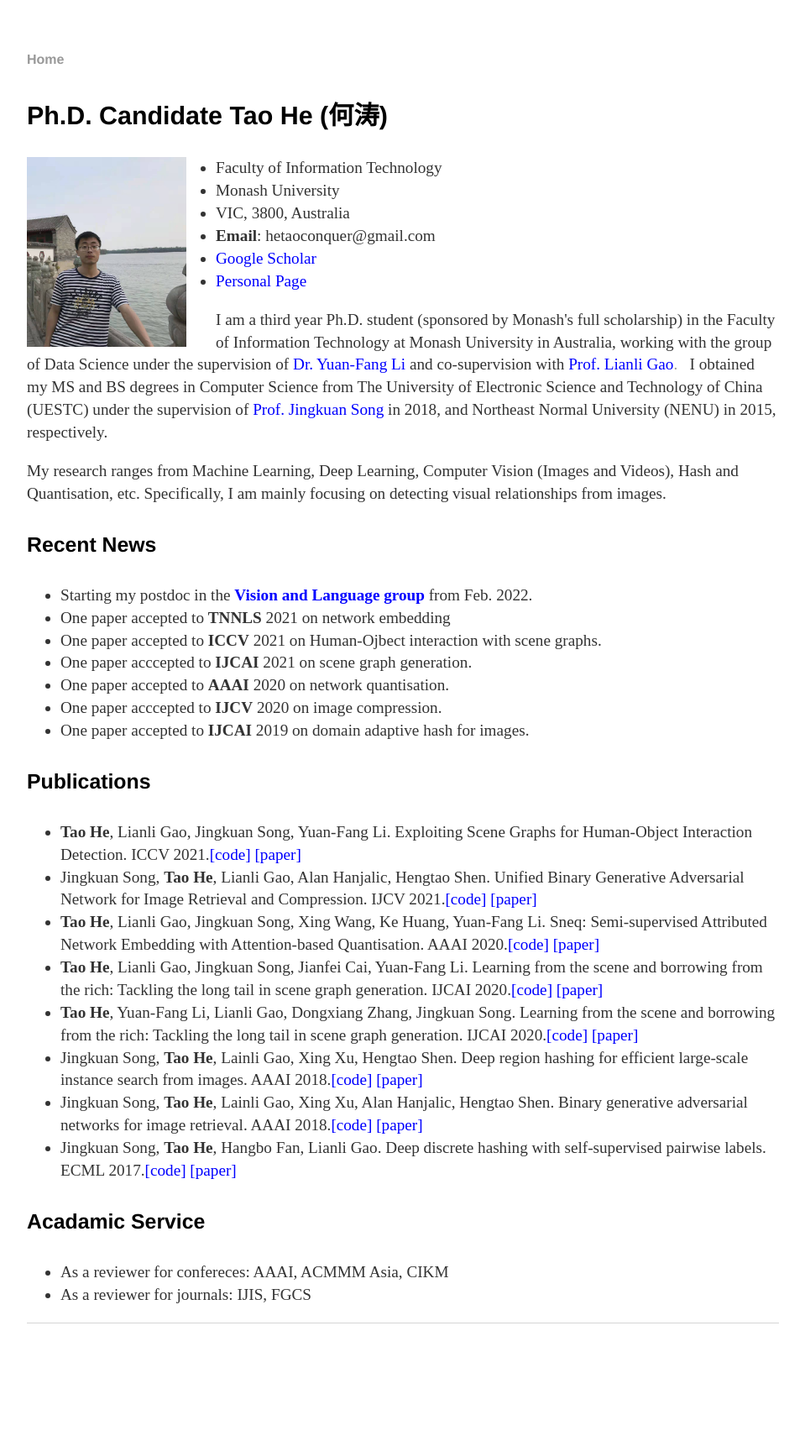
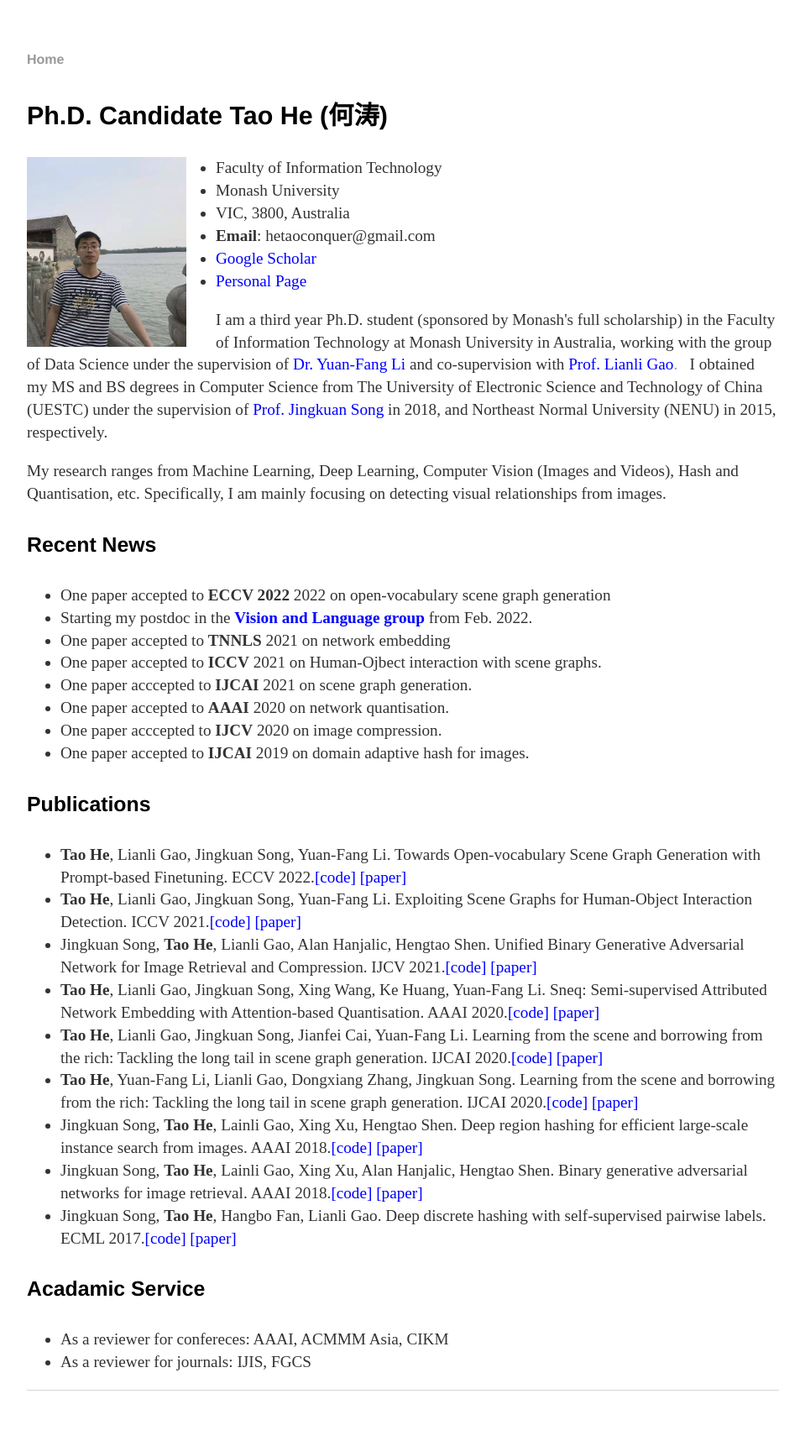
Before and after one commit to ht014/ht014.github.io, a Jekyll site: the page built from index.html, in a window 1280 px wide. Shown: the whole page at 84% size, without its empty margins (160-1119 px from the left). Built offline with Jekyll 4.4.1, drawn with Linux system fonts in a browser that asks for light colours; before the commit the page ends 1636 px from its top, so only the background shows below that.

Commit message:
Update index.html

```diff
--- a/index.html
+++ b/index.html
@@ -27,6 +27,7 @@ title: Tao He's Homepage
 
 <h4> Recent News</h4>
 <ul>
+	<li>One paper accepted to <strong>ECCV 2022</strong> 2022 on open-vocabulary scene graph generation</li>
 	<li>Starting my postdoc in the <a = href="https://www.monash.edu/it/dsai/vision-language"><strong> <font color="#0000ff">Vision and Language group </font></strong></a> from Feb. 2022.</li>
 	<li>One paper accepted to <strong>TNNLS</strong> 2021 on network embedding</li>
 	<li>One paper accepted to <strong>ICCV</strong> 2021 on Human-Ojbect interaction with scene graphs.</li>
@@ -38,6 +39,8 @@ title: Tao He's Homepage
 
 <h4>Publications</h4>
 <ul>
+	<li><strong>Tao He</strong>, Lianli Gao, Jingkuan Song, Yuan-Fang Li. Towards Open-vocabulary Scene Graph Generation with Prompt-based Finetuning. ECCV 2022.<a href=" " rel="nofollow"><font color="#0000ff">[code]</font></a> <a href="~" rel="nofollow"><font color="#0000ff">[paper]</font></a> <font color="#ff0000"><b>&nbsp;</b></font> </li>
+
 	<li><strong>Tao He</strong>, Lianli Gao, Jingkuan Song, Yuan-Fang Li. Exploiting Scene Graphs for Human-Object Interaction Detection. ICCV 2021.<a href=" " rel="nofollow"><font color="#0000ff">[code]</font></a> <a href="https://arxiv.org/abs/2108.08584" rel="nofollow"><font color="#0000ff">[paper]</font></a> <font color="#ff0000"><b>&nbsp;</b></font> </li>
 
 	<li>Jingkuan Song, <strong>Tao He</strong>, Lianli Gao,  Alan Hanjalic, Hengtao Shen. Unified Binary Generative Adversarial Network for Image Retrieval and Compression. IJCV 2021.<a href="" rel="nofollow"><font color="#0000ff">[code]</font></a> <a href="http://pure.tudelft.nl/ws/files/82393102/ijcv2020_binary.pdf" rel="nofollow"><font color="#0000ff">[paper]</font></a> <font color="#ff0000"><b>&nbsp;</b></font> </li>
```
